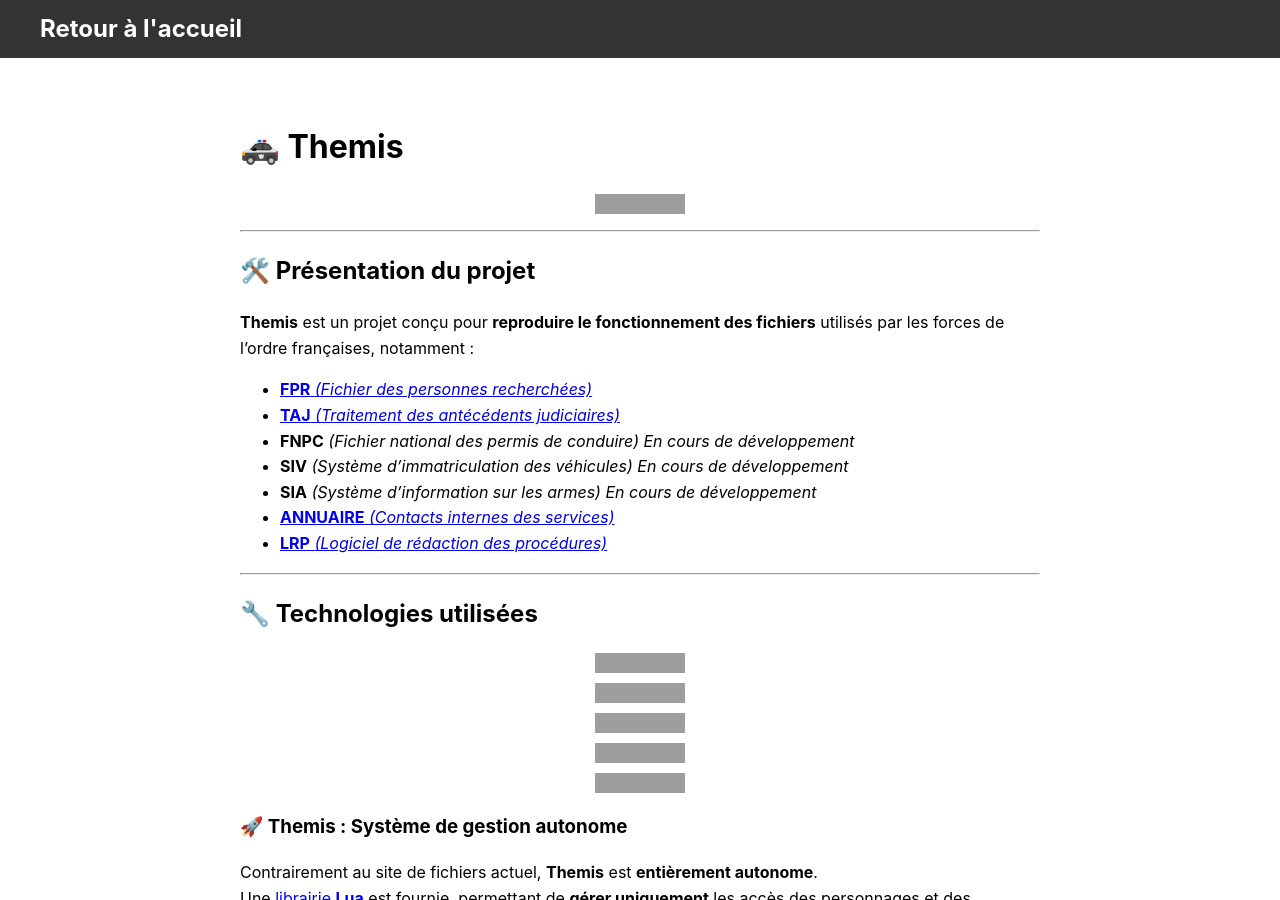
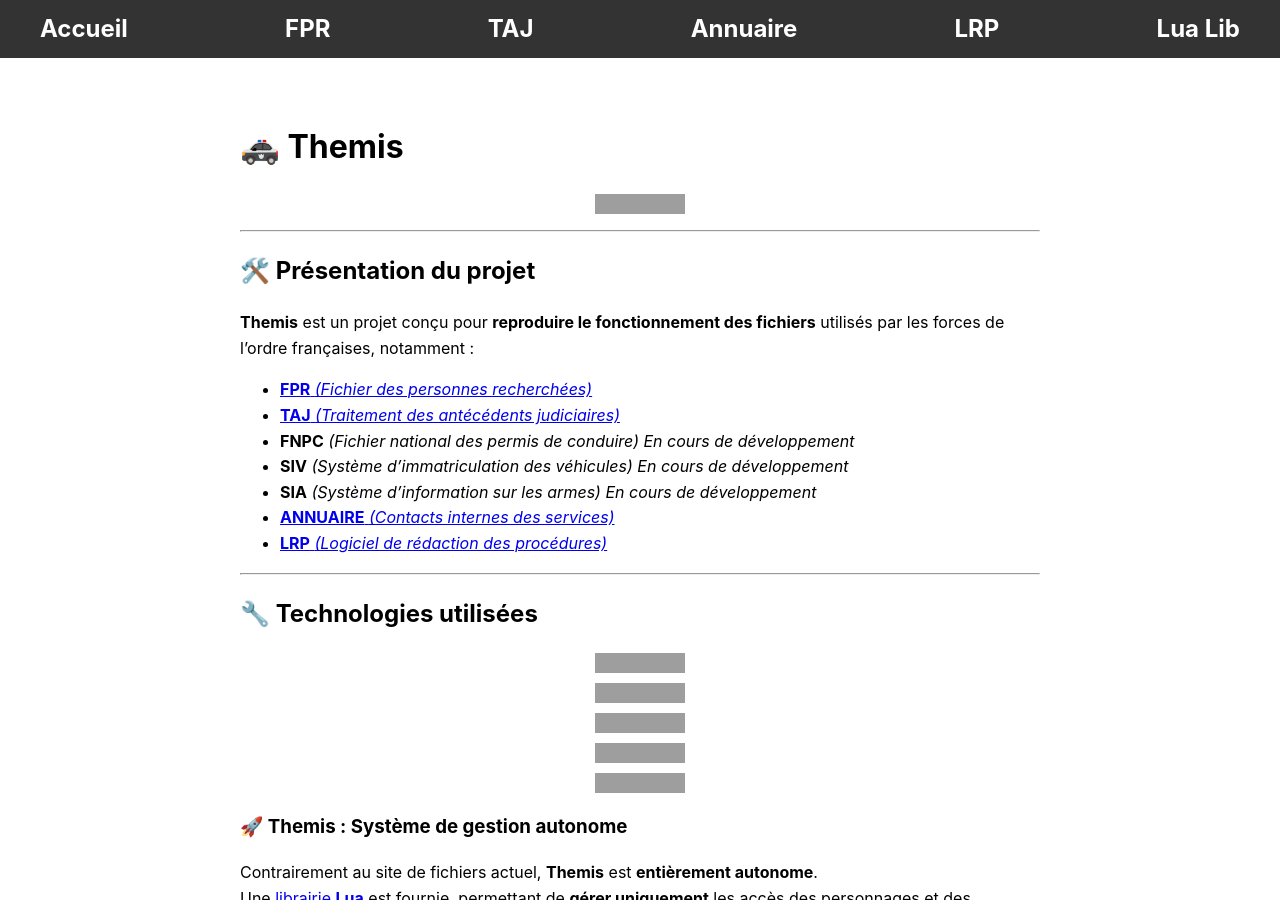
Before and after one commit to ThemisNU/themis-presentation, a Jekyll site: the page built from index.md, in a window 1280 px wide and 900 px high. Built offline with Jekyll 4.4.1, drawn with Linux system fonts in a browser that asks for light colours; grey boxes are pictures that could not be loaded.

Commit message:
Update default.html

```diff
--- a/_layouts/default.html
+++ b/_layouts/default.html
@@ -10,7 +10,12 @@
     <header>
         <nav class="navbar">
             <div class="navbar-container">
-                <a href="{{ '/index' | relative_url }}" class="navbar-logo">Retour à l'accueil</a>
+                <a href="{{ '/index' | relative_url }}" class="navbar-logo">Accueil</a>
+                <a href="{{ '/fpr' | relative_url }}" class="navbar-logo">FPR</a>
+                <a href="{{ '/taj' | relative_url }}" class="navbar-logo">TAJ</a>
+                <a href="{{ '/annuaire' | relative_url }}" class="navbar-logo">Annuaire</a>
+                <a href="{{ '/lrp' | relative_url }}" class="navbar-logo">LRP</a>
+                <a href="{{ '/lua-lib' | relative_url }}" class="navbar-logo">Lua Lib</a>
             </div>
         </nav>
     </header>
```
